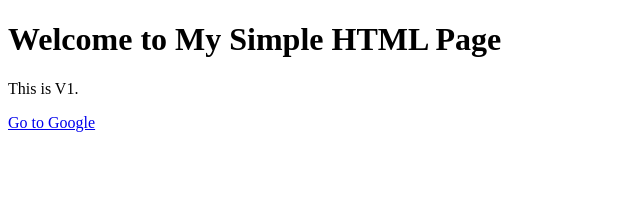
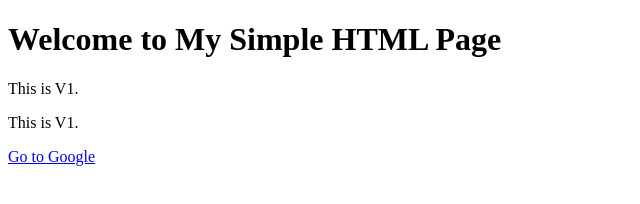
Before and after one commit to BhargavBhalodiya04/github-action, a plain HTML site: page index.html in a window 1280 px wide. Shown: the whole page, without its empty margins (0-640 px from the left). Drawn offline with Linux system fonts and the light colour scheme.

Commit message:
Update index.html

```diff
--- a/index.html
+++ b/index.html
@@ -8,6 +8,7 @@
 <body>
     <h1>Welcome to My Simple HTML Page</h1>
     <p>This is V1.</p>
+        <p>This is V1.</p>
     <a href="https://www.google.com" target="_blank">Go to Google</a>
 </body>
 </html>
```
